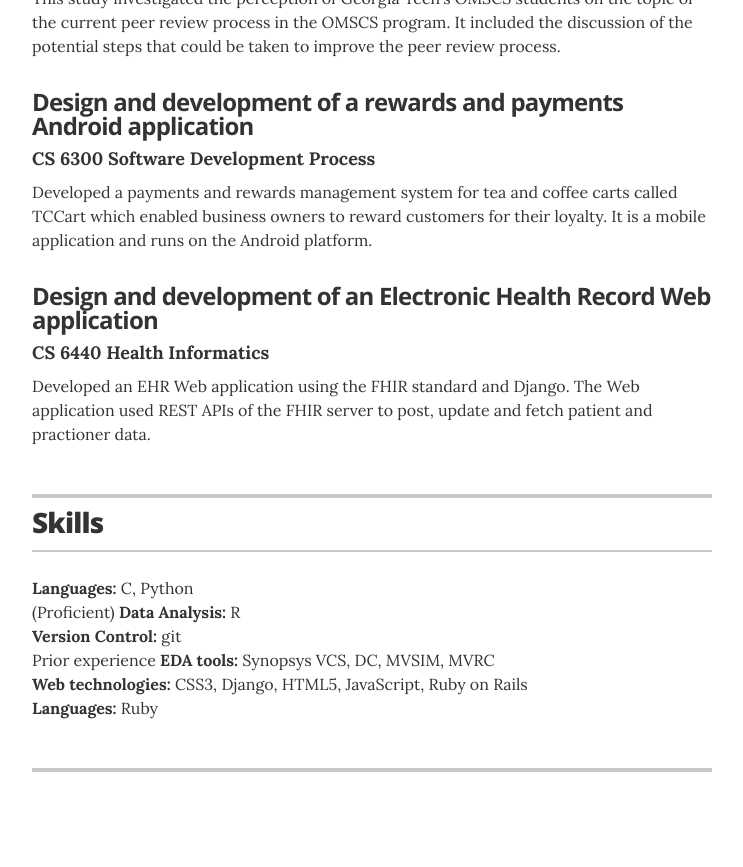
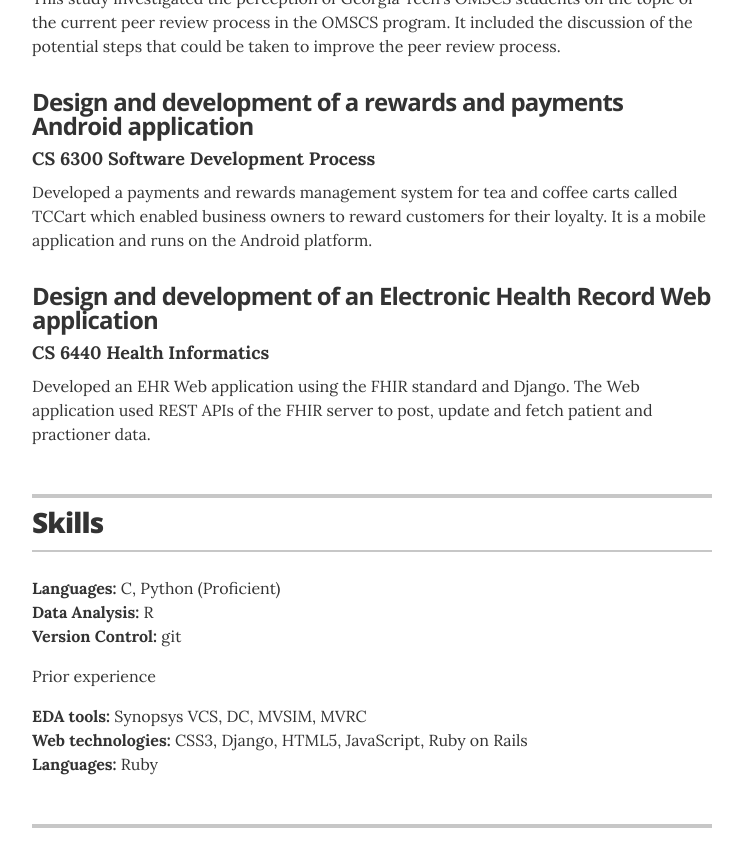
Before and after one commit to CapedCrusader/resume, a Jekyll site: the page built from index.html, in a window 1280 px wide and 900 px high, scrolled down 4510 px. Shown: the top 867 px of the window, without its empty margins (268-1011 px from the left). Built offline with Jekyll 4.4.1, drawn with Linux system fonts in a browser that asks for light colours; before the commit the page ends 5354 px from its top, so only the background shows below that.

Commit message:
Update skillset

```diff
--- a/_layouts/resume.html
+++ b/_layouts/resume.html
@@ -268,11 +268,11 @@
 
         <div class="resume-item">
 
-          <b>Languages:</b> C, Python<br> (Proficient)
+          <b>Languages:</b> C, Python (Proficient)<br>
           <b>Data Analysis:</b> R<br>
           <b>Version Control:</b> git<br>
 
-        Prior experience
+        <p>Prior experience</p>
           <b>EDA tools:</b> Synopsys VCS, DC, MVSIM, MVRC<br>
           <b>Web technologies:</b>  CSS3, Django, HTML5, JavaScript, Ruby on Rails<br>
           <b>Languages:</b> Ruby<br>
```
